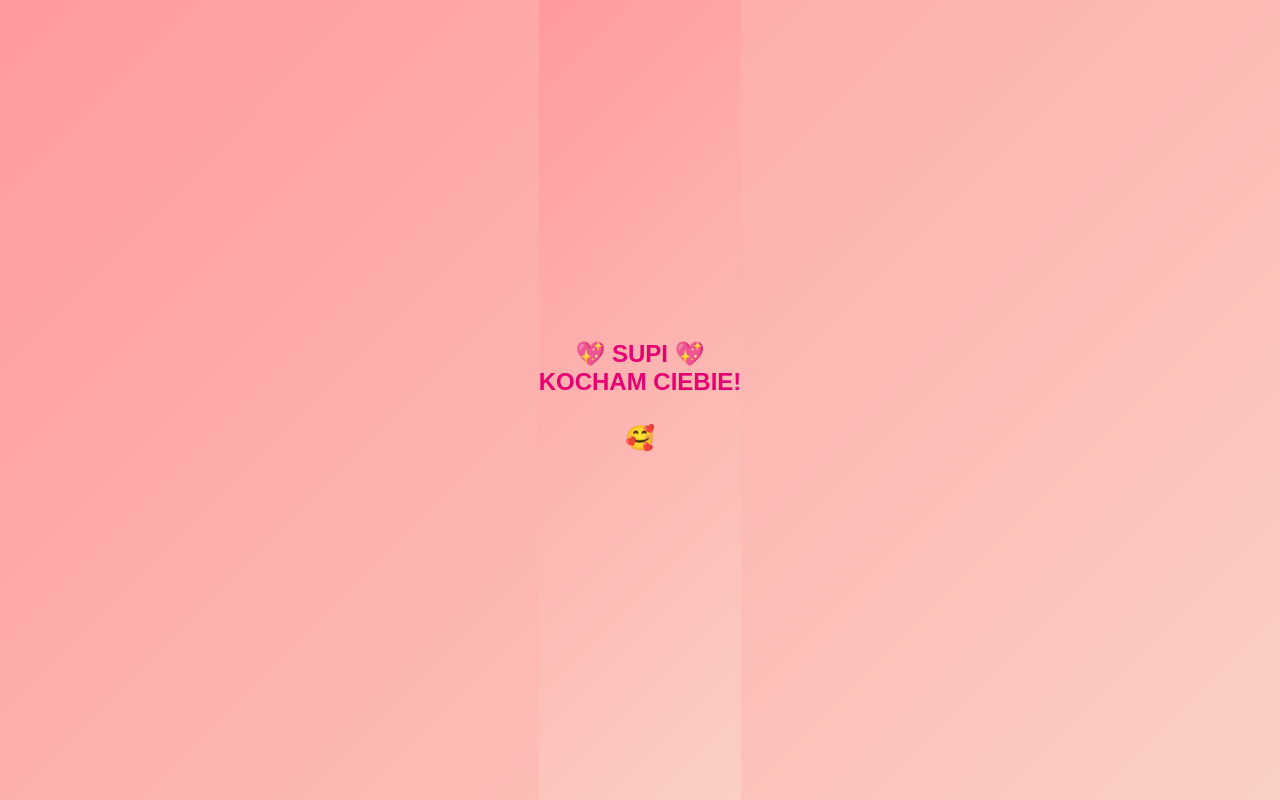
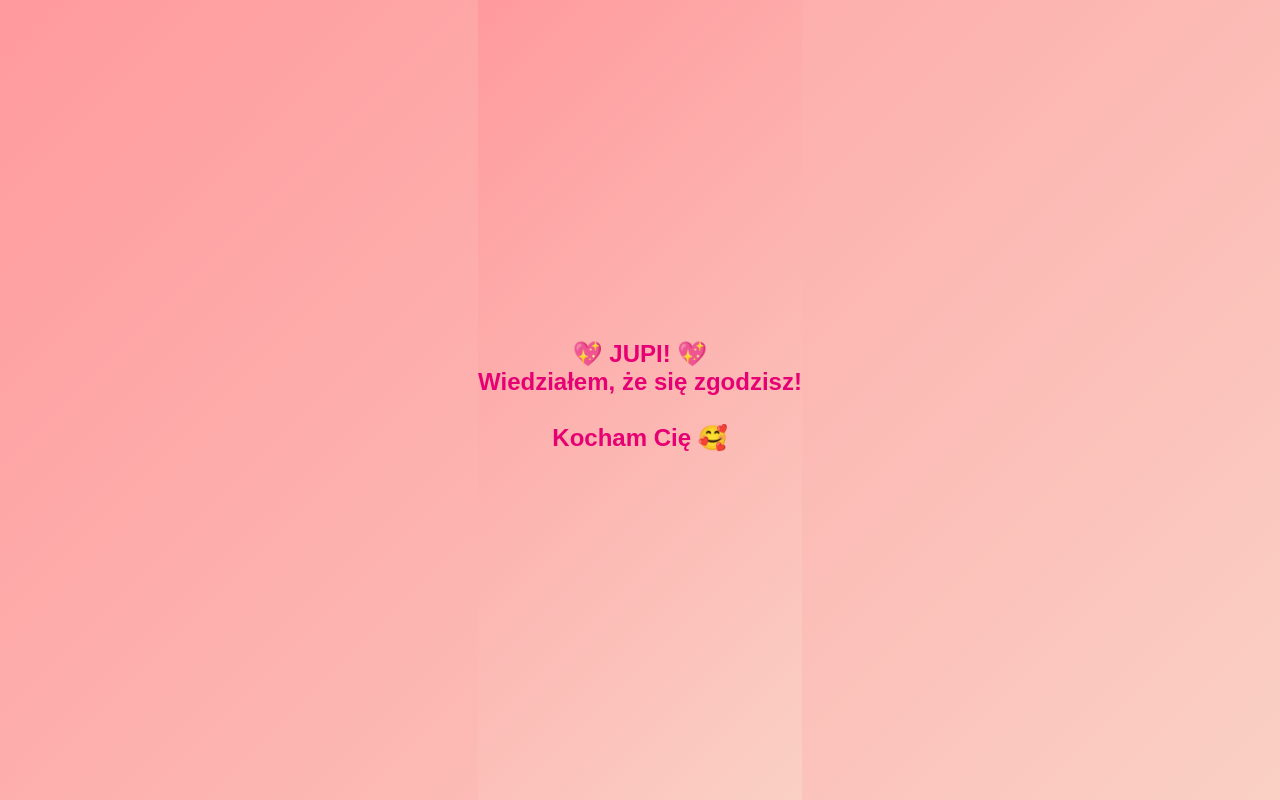
Before and after one commit to keram212/walentynka, a plain HTML site: page index.html in a window 1280 px wide. Both pictures are taken after a click on the button "TAK 💖". Drawn offline with Linux system fonts and the light colour scheme.

```diff
--- a/index.html
+++ b/index.html
@@ -106,9 +106,9 @@
             text-align: center;
         ">
             <h1 style="color:#e60073;">
-                💖 SUPI 💖<br>
-                KOCHAM CIEBIE!<br><br>
-                 🥰
+                💖 JUPI! 💖<br>
+                Wiedziałem, że się zgodzisz!<br><br>
+                Kocham Cię 🥰
             </h1>
         </div>
     `;
```
